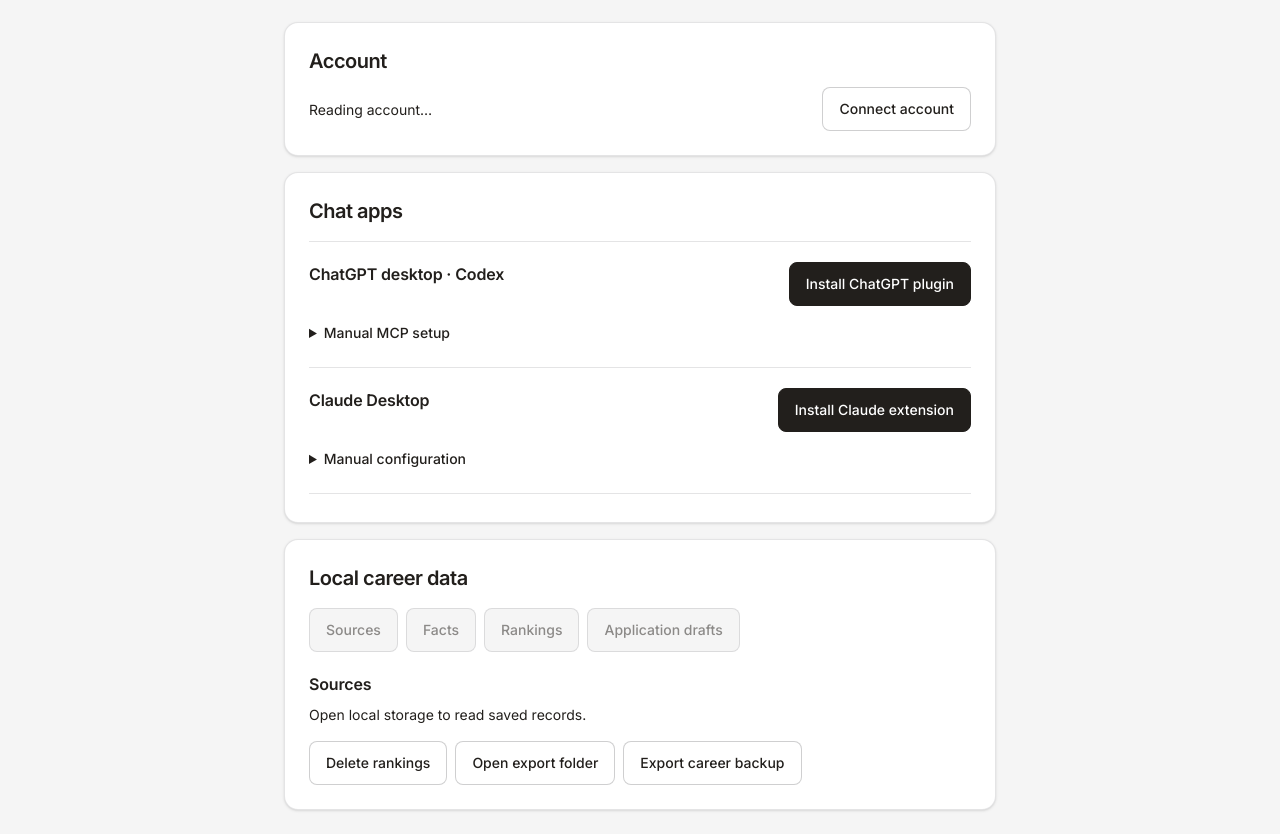
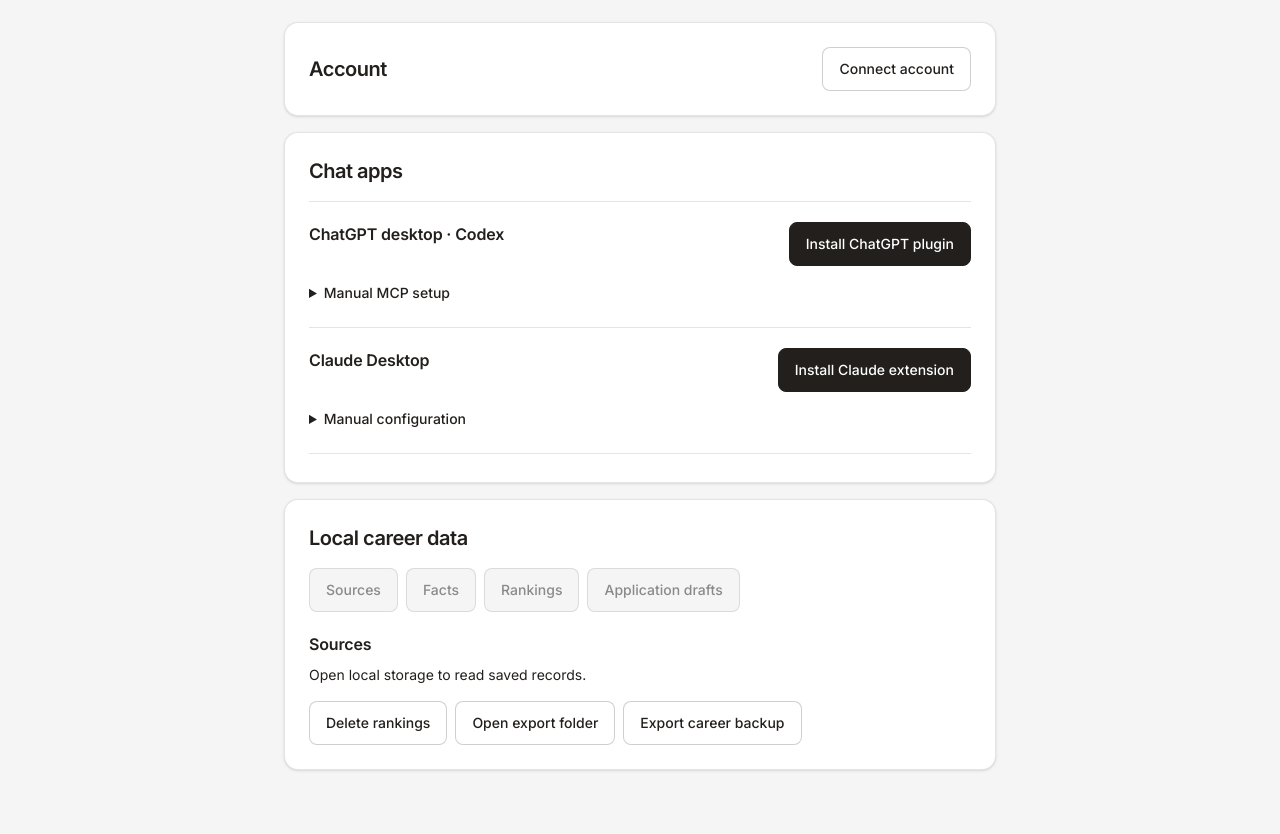
Before and after one commit to jobstash/recruiters-rip-companion, an Electron app: page ui/index.html in a window 1280 px wide. Shown: the part 63-897 px from the top of the page. After the commit the page ends 857 px from the top, so only its background shows below. Drawn offline with Linux system fonts and the light colour scheme; no server answers.

Commit message:
Remove redundant account label and origin from companion

```diff
--- a/ui/index.html
+++ b/ui/index.html
@@ -21,8 +21,7 @@
 <section id="storage" class="card" hidden><h2>Local storage is locked</h2><p id="storage-message"></p><button id="unlock" class="primary" type="button">Open local storage</button></section>
 <div id="settings">
 <section class="card">
-<h2>Account</h2>
-<div class="split"><p id="account">Reading account…</p><button id="connect-account" type="button">Connect account</button></div>
+<div class="split"><h2>Account</h2><button id="connect-account" type="button">Connect account</button></div>
 </section>
 <section class="card">
 <h2>Chat apps</h2>
--- a/ui/settings.js
+++ b/ui/settings.js
@@ -22,8 +22,6 @@
       window.careerBrowser?.clear(); careerViewVersion = undefined;
       return;
     }
-    $('account').textContent = state.paired ? `${state.account.label} · ${state.origin}` : '';
-    $('account').hidden = !state.paired;
     $('connect-account').textContent = state.paired ? 'Open account' : 'Connect account';
     if (state.paired && noticeKind === 'connect-account') notice('');
     if (window.careerBrowser && careerViewVersion !== state.careerViewVersion) {
```
Also changed, not shown: README.md.
